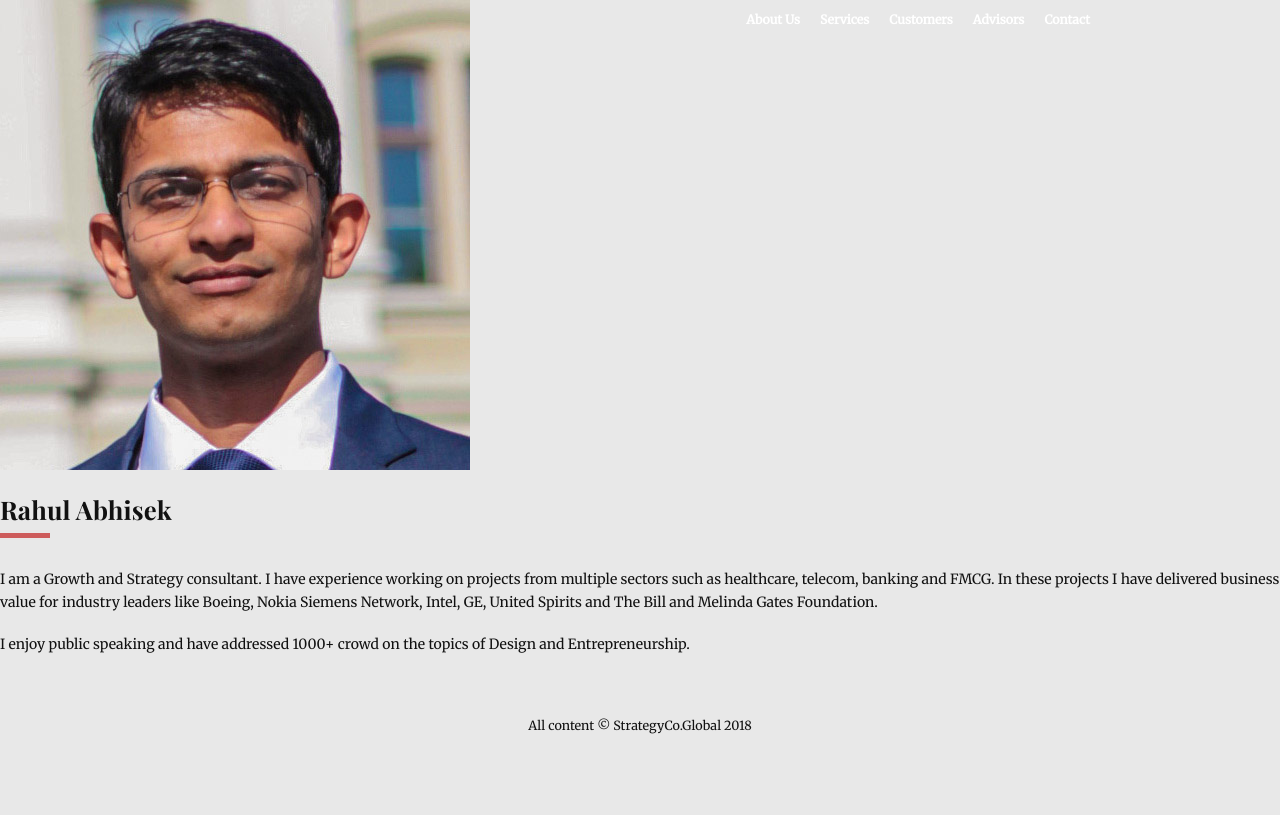
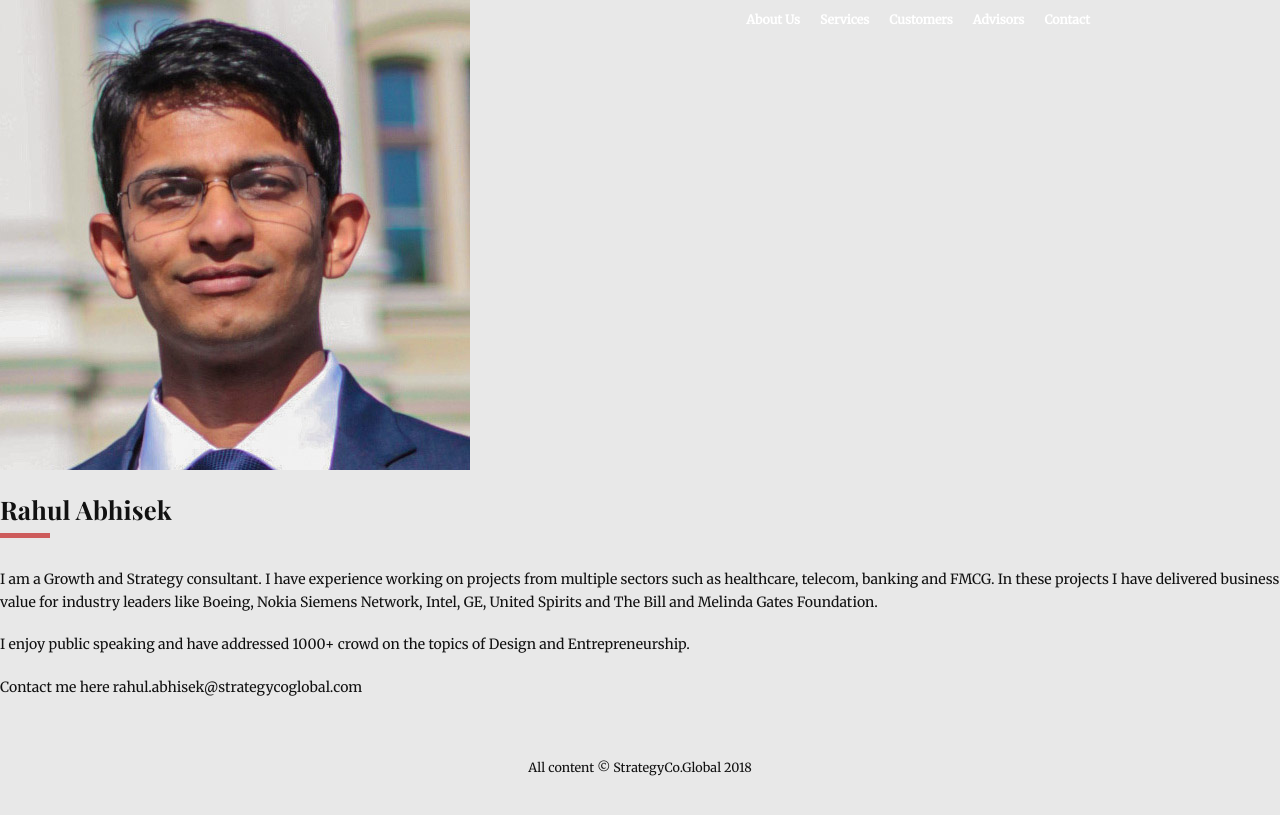
Before and after one commit to rahulabhi/rahulabhi.github.io, a Jekyll site: the page built from _team/01-rahul.md, in a window 1280 px wide and 900 px high, scrolled down 40 px. Shown: the top 815 px of the window. Built offline with Jekyll 4.4.1, drawn with Linux system fonts in a browser that asks for light colours; comment, search, counter and statistics services are not loaded.

Commit message:
Update 01-rahul.md

```diff
--- a/_team/01-rahul.md
+++ b/_team/01-rahul.md
@@ -11,3 +11,6 @@ permalink: /team/rahul/
 I am a Growth and Strategy consultant. I have experience working on projects from multiple sectors such as healthcare, telecom, banking and FMCG. In these projects I have delivered business value for industry leaders like Boeing, Nokia Siemens Network, Intel, GE, United Spirits and The Bill and Melinda Gates Foundation.
 
 I enjoy public speaking and have addressed 1000+ crowd on the topics of Design and Entrepreneurship.
+
+Contact me here
+rahul.abhisek@strategycoglobal.com
```
